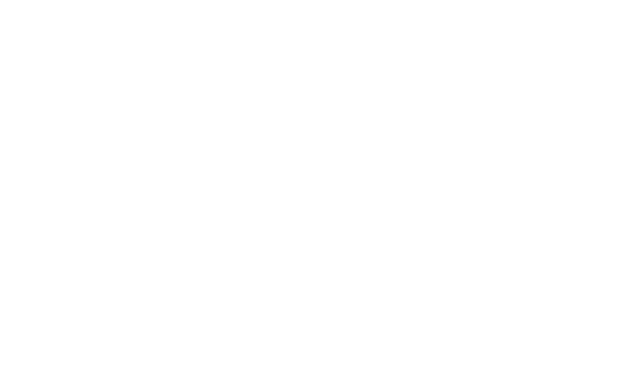
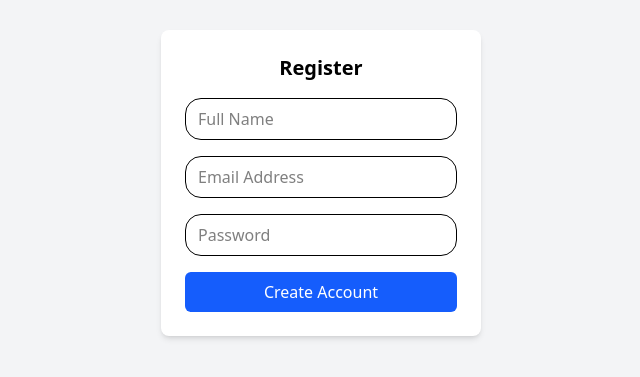
Before and after one commit to rupesh0001-tech/Chat-App-ts, a React app in the folder frontend/: page /register in a window 1280 px wide. Before the commit this address had no page. Shown: the part 217-594 px from the top of the page, without its empty margins (319-959 px from the left). Built offline with nearby package versions, Linux system fonts and the light colour scheme; the HTML template or start-up script is replaced by a standard one.

Commit message:
made pages for login and regsiter

```diff
--- a/frontend/src/App.tsx
+++ b/frontend/src/App.tsx
@@ -1,5 +1,7 @@
 import { Route, Routes } from "react-router-dom"
 import Home from "./Pages/Home"
+import Resgister from "./Pages/Resgister"
+import Login from "./Pages/Login"
 
 
 
@@ -8,6 +10,8 @@
   return (
     <Routes>
       <Route path="/" element={<Home />} />
+      <Route path="/register" element={<Resgister />} />
+      <Route path="/login" element={<Login />} />
     </Routes>
   )
 }
--- a/frontend/src/Pages/Login.tsx
+++ b/frontend/src/Pages/Login.tsx
@@ -1,9 +1,70 @@
-
+import { useState } from "react";
 
 const Login = () => {
+  const [formData, setFormData] = useState({
+    email: "",
+    password: "",
+  });
+
+  const handleChange = (e: React.ChangeEvent<HTMLInputElement>) => {
+    const { name, value } = e.target;
+    setFormData((prev) => ({
+      ...prev,
+      [name]: value,
+    }));
+  };
+
+  const handleSubmit = (e: React.FormEvent) => {
+    e.preventDefault();
+    console.log("Login Data:", formData);
+
+    // TODO: API call here
+  };
+
   return (
-    <div>Login</div>
-  )
-}
+    <div className="min-h-screen flex items-center justify-center bg-gray-100">
+      <form
+        onSubmit={handleSubmit}
+        className="bg-white p-6 rounded-lg shadow-md w-80 flex flex-col gap-4"
+      >
+        <h2 className="text-xl font-semibold text-center">Login</h2>
 
-export default Login
+        <input
+          type="email"
+          name="email"
+          placeholder="Email Address"
+          value={formData.email}
+          onChange={handleChange}
+          className="border px-3 py-2 rounded-md focus:outline-none focus:ring-2 focus:ring-blue-500"
+          required
+        />
+
+        <input
+          type="password"
+          name="password"
+          placeholder="Password"
+          value={formData.password}
+          onChange={handleChange}
+          className="border px-3 py-2 rounded-md focus:outline-none focus:ring-2 focus:ring-blue-500"
+          required
+        />
+
+        <button
+          type="submit"
+          className="bg-blue-600 text-white py-2 rounded-md hover:bg-blue-700 transition"
+        >
+          Login
+        </button>
+
+        <p className="text-sm text-center text-gray-600">
+          Don’t have an account?{" "}
+          <span className="text-blue-600 cursor-pointer hover:underline">
+            Register
+          </span>
+        </p>
+      </form>
+    </div>
+  );
+};
+
+export default Login;
--- a/frontend/src/Pages/Resgister.tsx
+++ b/frontend/src/Pages/Resgister.tsx
@@ -1,9 +1,74 @@
+import { useState } from "react";
 
+const Register = () => {
+  const [formData, setFormData] = useState({
+    name: "",
+    email: "",
+    password: "",
+  });
 
-const Resgister = () => {
+  const handleChange = (e: React.ChangeEvent<HTMLInputElement>) => {
+    const { name, value } = e.target;
+    setFormData((prev) => ({
+      ...prev,
+      [name]: value,
+    }));
+  };
+
+  const handleSubmit = (e: React.FormEvent) => {
+    e.preventDefault();
+    console.log("Register Data:", formData);
+
+    // TODO: API call here
+  };
+
   return (
-    <div>Resgister</div>
-  )
-}
+    <div className="min-h-screen flex items-center justify-center bg-gray-100">
+      <form
+        onSubmit={handleSubmit}
+        className="bg-white p-6 rounded-lg shadow-md w-80 flex flex-col gap-4"
+      >
+        <h2 className="text-xl font-semibold text-center">Register</h2>
 
-export default Resgister
+        <input
+          type="text"
+          name="name"
+          placeholder="Full Name"
+          value={formData.name}
+          onChange={handleChange}
+          className="border px-3 py-2 rounded-2xl focus:outline-none focus:ring-2 focus:ring-blue-500 "
+          required
+        />
+
+        <input
+          type="email"
+          name="email"
+          placeholder="Email Address"
+          value={formData.email}
+          onChange={handleChange}
+          className="border px-3 py-2 rounded-2xl focus:outline-none focus:ring-2 focu rounded-2xl-500 "
+          required
+        />
+
+        <input
+          type="password"
+          name="password"
+          placeholder="Password"
+          value={formData.password}
+          onChange={handleChange}
+          className="border px-3 py-2 rounded-2xl focus:outline-none focus:ring-2 focus:ring-blue-500 "
+          required
+        />
+
+        <button
+          type="submit"
+          className="bg-blue-600 text-white py-2 rounded-md hover:bg-blue-700 transition"
+        >
+          Create Account
+        </button>
+      </form>
+    </div>
+  );
+};
+
+export default Register;
```
